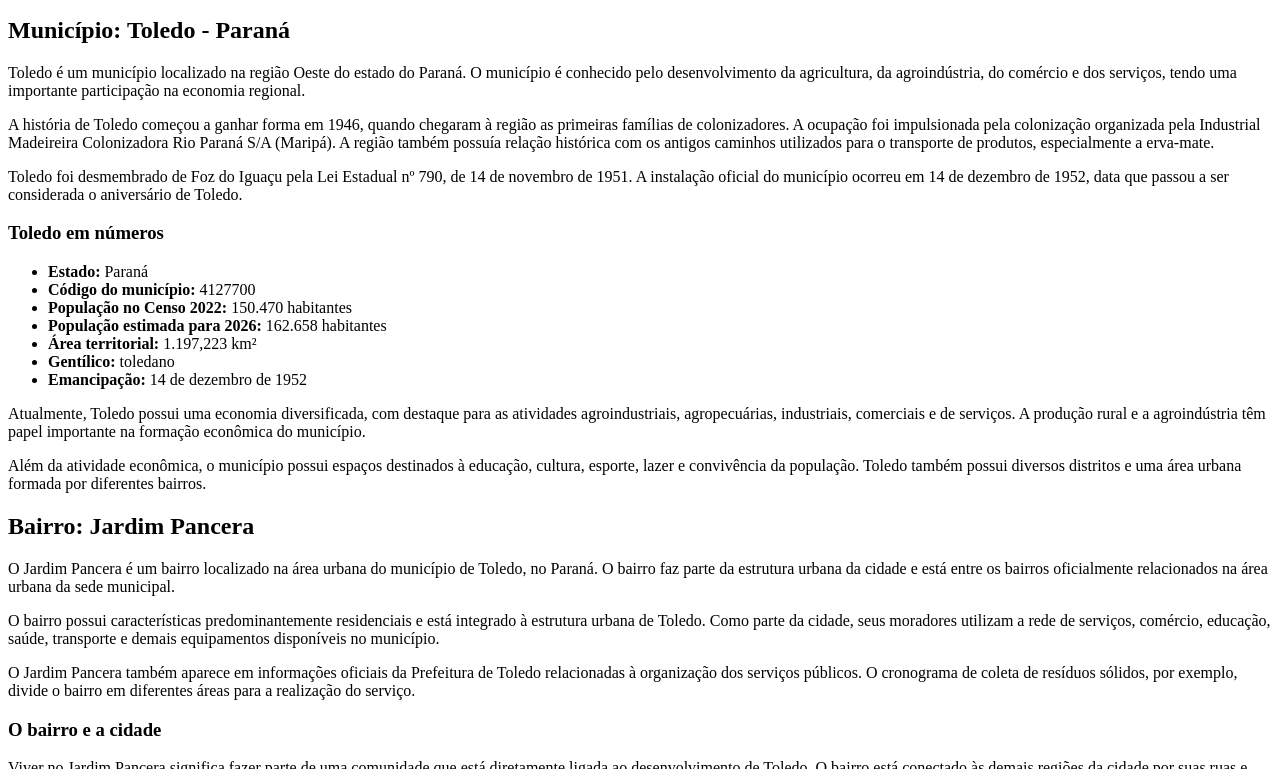
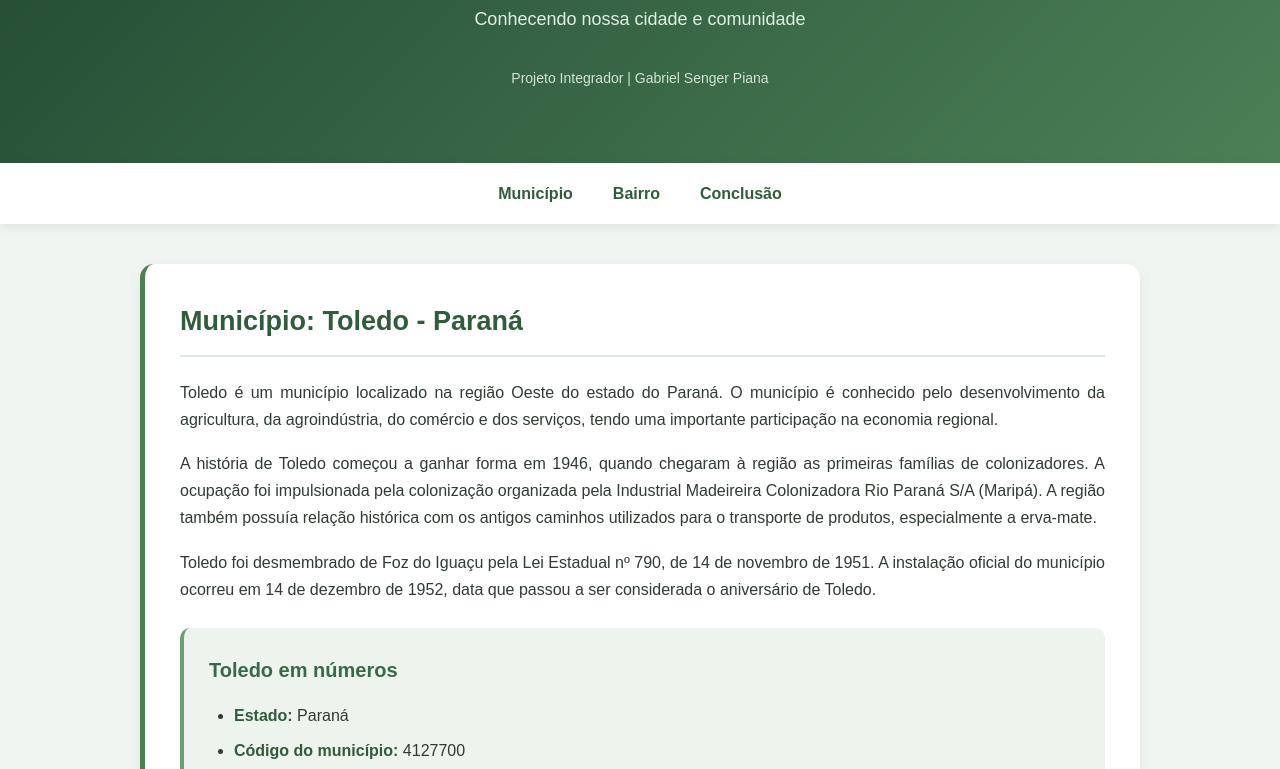
Before and after one commit to PI-2026-grupo12/projeto-queimadas, a plain HTML site: page gabb.html in a window 1280 px wide. Shown: the part 197-966 px from the top of the page. Drawn offline with Linux system fonts and the light colour scheme.

Commit message:
Update stylesheet link from teste.css to gabb.css

```diff
--- a/gabb.html
+++ b/gabb.html
@@ -6,7 +6,7 @@
     <meta charset="UTF-8">
     <meta name="viewport" content="width=device-width, initial-scale=1.0">
     <title>Onde Vivemos | Toledo - PR</title>
-    <link rel="stylesheet" href="teste.css">
+    <link rel="stylesheet" href="gabb.css">
 </head>
 
 <body>
```
